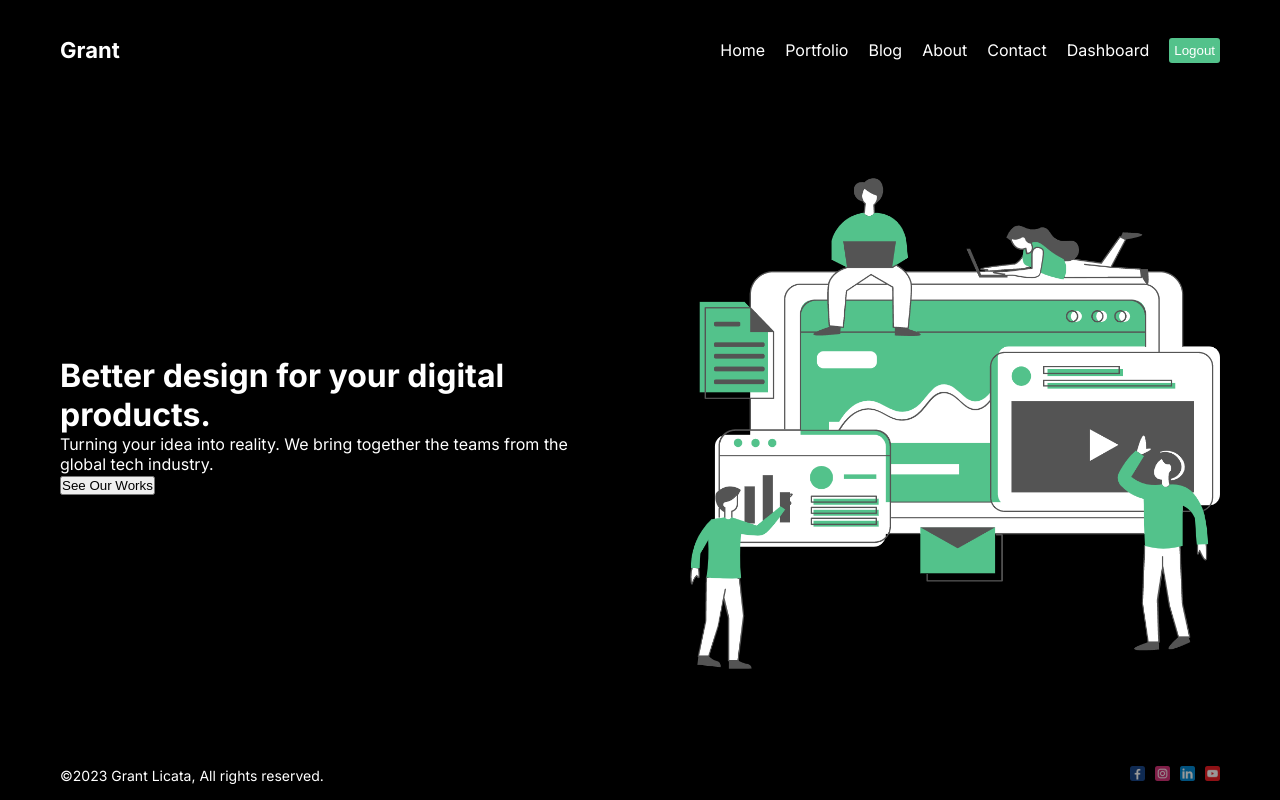
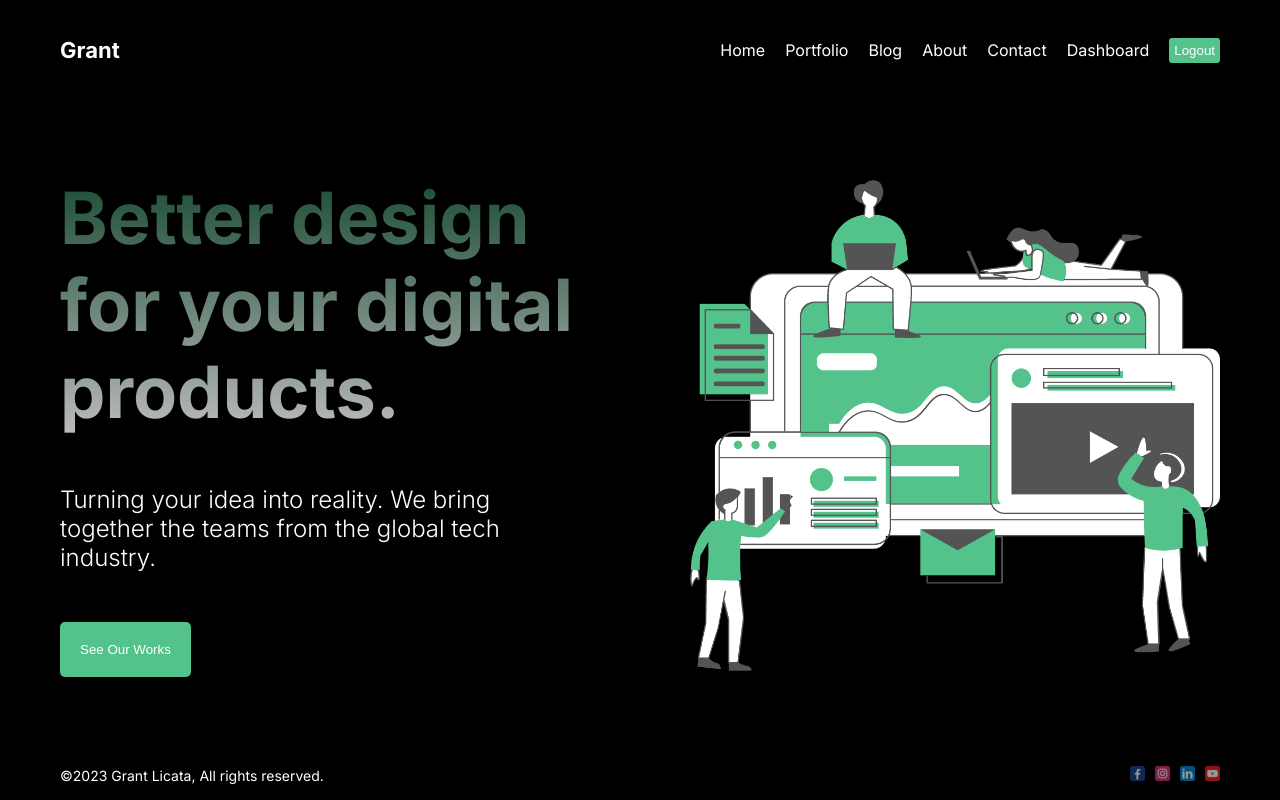
Before and after one commit to GrantLicata/Portfolio, a Next.js app: page / in a window 1280 px wide. Built offline with nearby package versions, Linux system fonts and the light colour scheme.

Commit message:
Home page styling complete

```diff
--- a/src/app/page.module.css
+++ b/src/app/page.module.css
@@ -6,6 +6,16 @@
 
 .item {
   flex: 1;
+  display: flex;
+  flex-direction: column;
+  gap: 50px;
+}
+
+.title {
+  font-size: 72px;
+  background: linear-gradient(to bottom, #194c33, #bbb);
+  -webkit-background-clip: text;
+  -webkit-text-fill-color: transparent;
 }
 
 .image {
@@ -13,3 +23,18 @@
   height: 500px;
   object-fit: cover;
 }
+
+.description {
+  font-size: 24px;
+  font-weight: 300;
+}
+
+.button {
+  padding: 20px;
+  cursor: pointer;
+  background-color: #53c28b;
+  border: none;
+  border-radius: 5px;
+  width: max-content;
+  color: white;
+}
```
